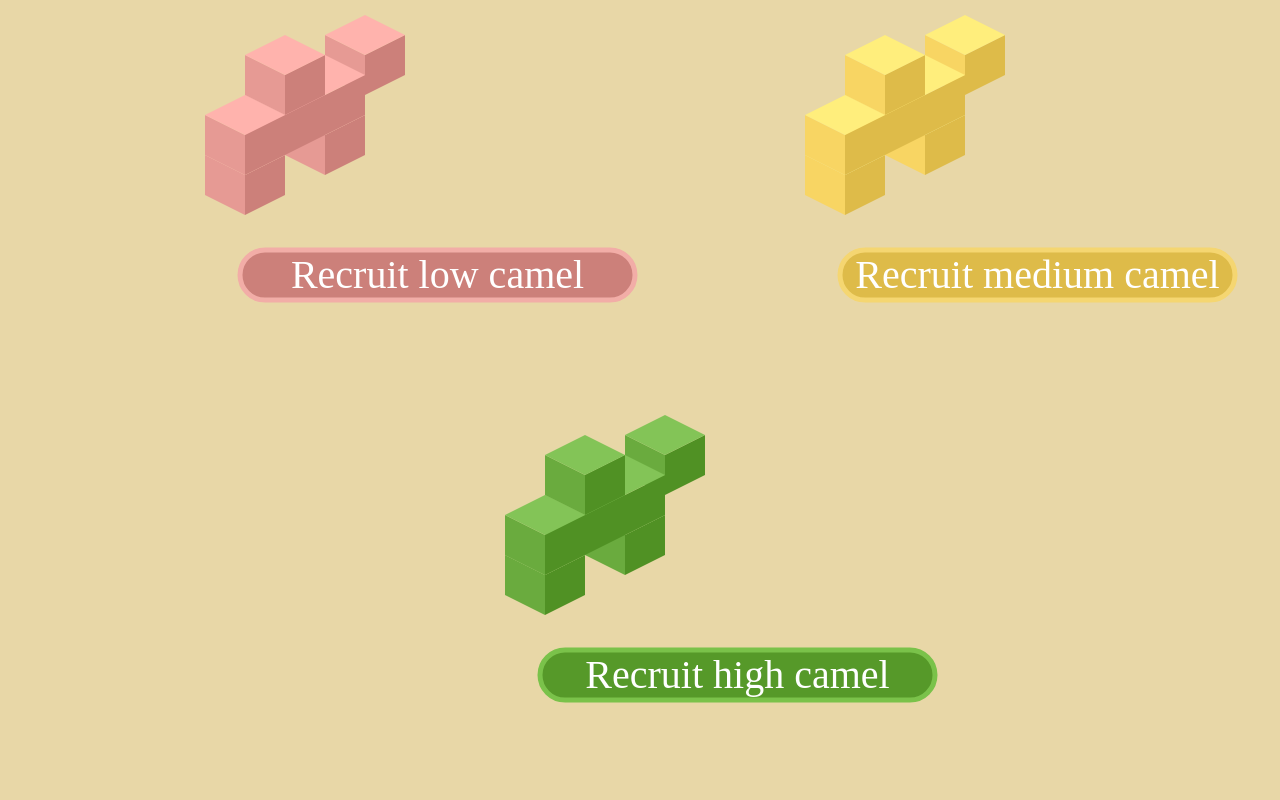
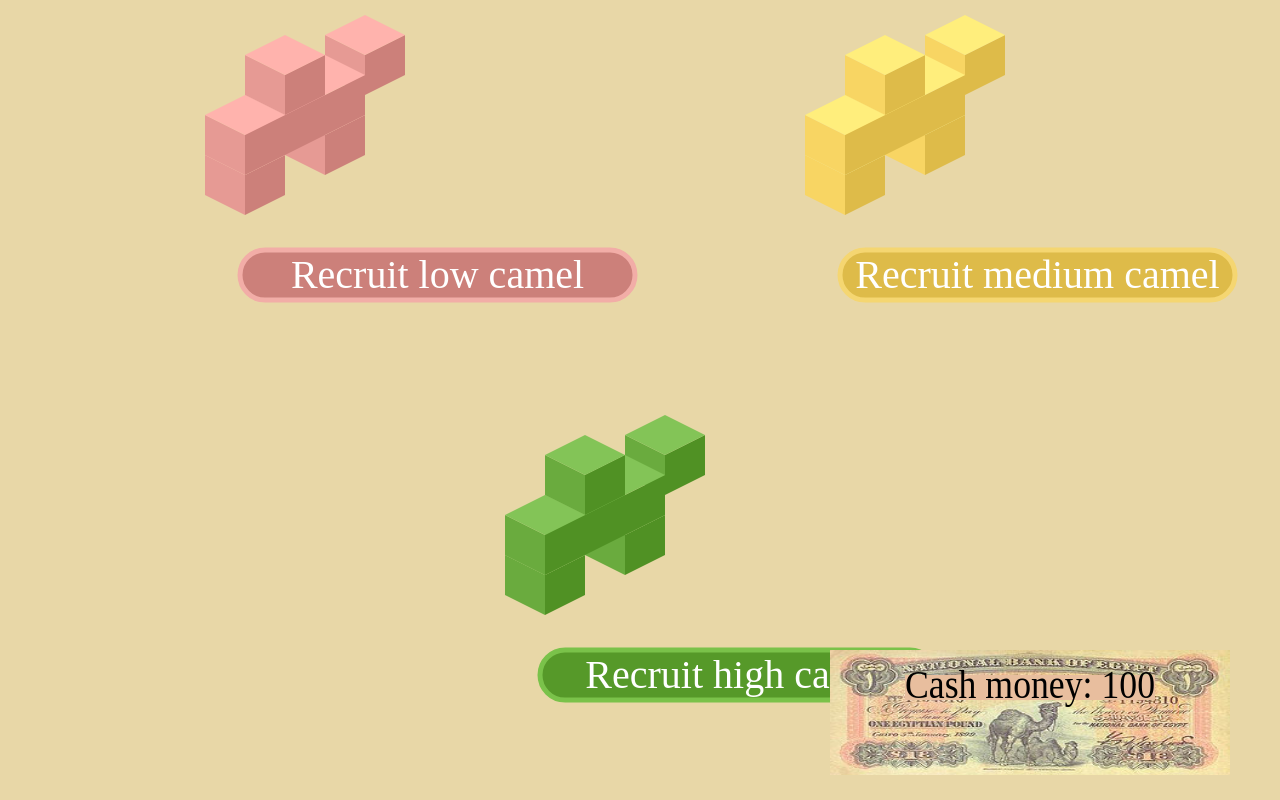
Before and after one commit to Fred-Hunter/camel-turismo, a plain HTML site: page index.html in a window 1280 px wide. Drawn offline with Linux system fonts and the light colour scheme.

Commit message:
cash money

```diff
--- a/index.html
+++ b/index.html
@@ -7,6 +7,7 @@
 </head>
 
 <body style="margin: 0; background-color: beige;">
+    <img id="source" src="rhino.jpg" display="none" width="0" height="0" />
 </body>
 
 </html>
--- a/main.js
+++ b/main.js
@@ -107,6 +107,24 @@ var CanvasService = /** @class */ (function () {
         return canvas;
     };
     return CanvasService;
+}());
+var CashMoneyService = /** @class */ (function () {
+    function CashMoneyService() {
+    }
+    CashMoneyService.drawCashMoney = function (ctx) {
+        var img = new Image();
+        img.src = './egyptian-pound.jpg';
+        img.onload = function () {
+            ctx.drawImage(img, window.innerWidth - 450, window.innerHeight - 150, 400, 125);
+            ctx.fillStyle = '#e8be9e';
+            ctx.fillRect(window.innerWidth - 375, window.innerHeight - 125, 250, 25);
+            ctx.font = '30pt Kremlin Pro Web';
+            ctx.fillStyle = '#000';
+            ctx.textAlign = "center";
+            ctx.fillText('Cash money: ' + cashMoney, window.innerWidth - 250, window.innerHeight - 102, 250);
+        };
+    };
+    return CashMoneyService;
 }());
 var CubeService = /** @class */ (function () {
     function CubeService(ctx) {
@@ -301,6 +319,7 @@ var RecruitmentService = /** @class */ (function () {
         this.drawCamel(2.75, -1.75, '#debb49');
         btnService.createBtn(540, 650, 395, 50, radius, '#569929', '#7ac24a', '#fff', this.spendHighCashMoney, 'Recruit high camel');
         this.drawCamel(7.75, 9.25, '#509124');
+        CashMoneyService.drawCashMoney(this._ctx);
     };
     return RecruitmentService;
 }());
--- a/recruitment-service.ts
+++ b/recruitment-service.ts
@@ -80,6 +80,8 @@ class RecruitmentService {
 
         btnService.createBtn(540, 650, 395, 50, radius, '#569929', '#7ac24a', '#fff', this.spendHighCashMoney, 'Recruit high camel');
         this.drawCamel(7.75, 9.25, '#509124');
+
+        CashMoneyService.drawCashMoney(this._ctx);
     }
 
     drawCamel = (xCoord: number, yCoord: number, colour: string) => {
```
Also changed, not shown: cash-money-service.ts (added, +15 -0 lines), egyptian-pound.jpg (added).
